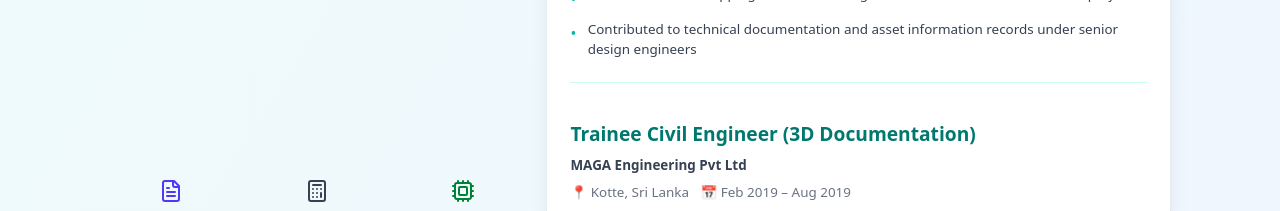
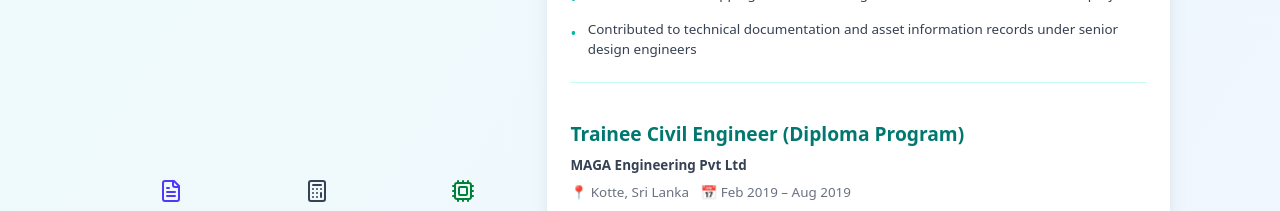
Before and after one commit to Gevindu-Piyawansha/gevindu-portfolio, a React (Vite) app: page / in a window 1280 px wide. Shown: the part 3540-3751 px from the top of the page. Built offline with nearby package versions, Linux system fonts and the light colour scheme.

Commit message:
Fix MAGA trainee job title

```diff
--- a/src/components/Experience.jsx
+++ b/src/components/Experience.jsx
@@ -67,7 +67,7 @@ const bimExperiences = [
     ],
   },
   {
-    title: "Trainee Civil Engineer (3D Documentation)",
+    title: "Trainee Civil Engineer (Diploma Program)",
     company: "MAGA Engineering Pvt Ltd",
     location: "Kotte, Sri Lanka",
     duration: "Feb 2019 – Aug 2019",
```
